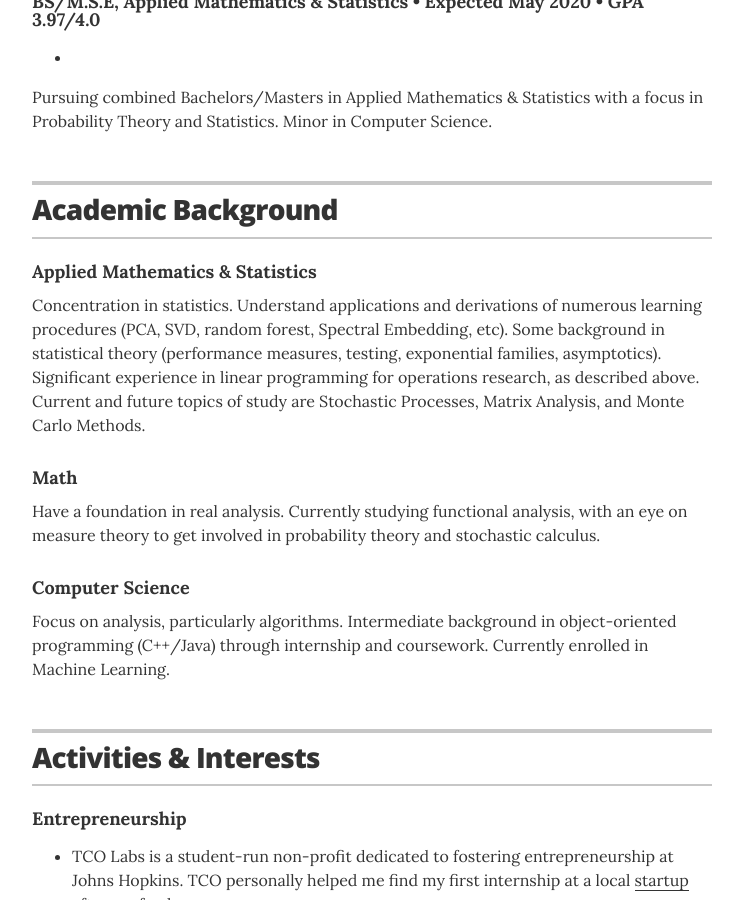
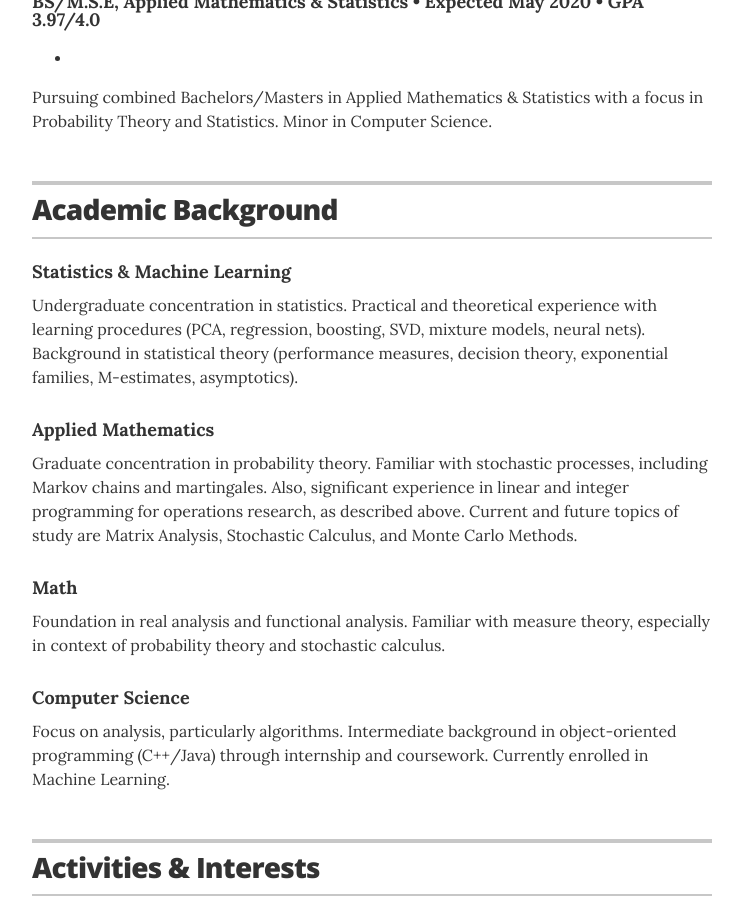
Before and after one commit to lylpask/lylpask.github.io, a Jekyll site: the page built from index.html, in a window 1280 px wide and 900 px high, scrolled down 1196 px. Shown: the whole window, without its empty margins (268-1011 px from the left). Built offline with Jekyll 4.4.1, drawn with Linux system fonts in a browser that asks for light colours.

Commit message:
Update academics.yml

```diff
--- a/_data/academics.yml
+++ b/_data/academics.yml
@@ -1,15 +1,20 @@
 # Academics
 # AMS 553
-- academic: Applied Mathematics & Statistics
+- academic: Statistics & Machine Learning
   description: |
-                Concentration in statistics. Understand applications and derivations of numerous learning procedures (PCA, SVD, random forest, Spectral Embedding, etc).
-                Some background in statistical theory (performance measures, testing, exponential families, asymptotics).
-                Significant experience in linear programming for operations research, as described above.
-                Current and future topics of study are Stochastic Processes, Matrix Analysis, and Monte Carlo Methods.
+                Undergraduate concentration in statistics. Practical and theoretical experience with learning procedures (PCA, regression, boosting, SVD, mixture models, neural nets).
+                Background in statistical theory (performance measures, decision theory, exponential families, M-estimates, asymptotics).
+
+# AM
+- academic: Applied Mathematics
+  description: |
+                Graduate concentration in probability theory. Familiar with stochastic processes, including Markov chains and martingales.
+                Also, significant experience in linear and integer programming for operations research, as described above.
+                Current and future topics of study are Matrix Analysis, Stochastic Calculus, and Monte Carlo Methods.
 
 # Math 110
 - academic: Math
-  description: Have a foundation in real analysis. Currently studying functional analysis, with an eye on measure theory to get involved in probability theory and stochastic calculus.
+  description: Foundation in real analysis and functional analysis. Familiar with measure theory, especially in context of probability theory and stochastic calculus.
 
 # Computer Science
 - academic: Computer Science
```
